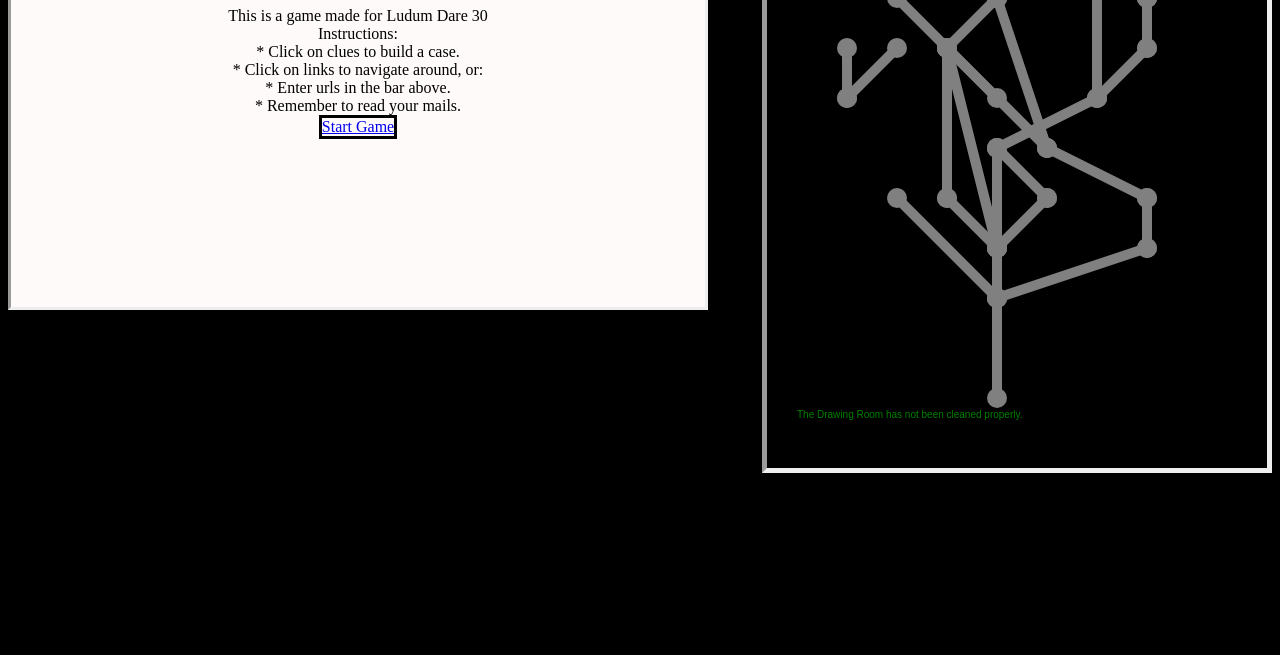
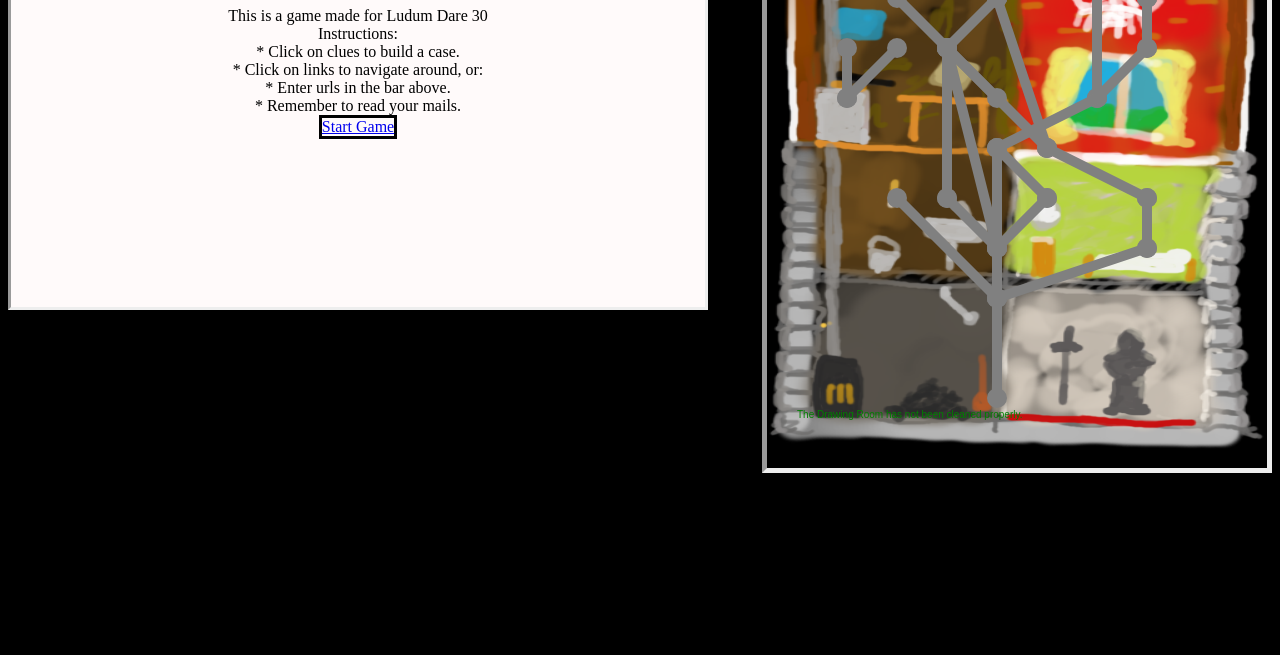
Before and after one commit to Osthekake/LD30, a plain HTML site: page main.html in a window 1280 px wide. Shown: the part 145-800 px from the top of the page. Drawn offline with Linux system fonts and the light colour scheme.

Commit message:
now using background

```diff
--- a/ConnectionHelper.js
+++ b/ConnectionHelper.js
@@ -1,7 +1,7 @@
 var clickables = []
 
 var ConnectionHelper = {
-	init : function(ctx){
+	init : function(ctx, house){
 		for(var connectionId in Connections){
 			var connection = Connections[connectionId];
 
@@ -17,6 +17,7 @@ var ConnectionHelper = {
 			}
 		}
 		ConnectionHelper.ctx = ctx;
+		ConnectionHelper.house = house;
 		ConnectionHelper.render();
 	},
 	solve : function(id){
@@ -76,8 +77,8 @@ var ConnectionHelper = {
 	},
 	render : function(){
 		var ctx = ConnectionHelper.ctx;
-		ctx.fillStyle = "black";
-		ctx.fillRect(0, 0, 500, 600);
+		ctx.clearRect(0, 0, 500, 600);
+		ctx.drawImage(ConnectionHelper.house, 0, 0, 500, 600);
 		for(var cid in Connections){
 			var connection = Connections[cid];
 			if(!connection.solved){
--- a/TextContent.js
+++ b/TextContent.js
@@ -157,7 +157,7 @@ var Pages = {
 	"www.beauly-house.com" : new PutInSite("www.beauly-house.com", {
 		"mansion" : [
 			new StyledDiv([
-				new Image("img/mansion.jpg", 250, 200)
+				new MImage("img/mansion.jpg", 250, 200)
 			], "", "float:right;"),
 			new Paragraph([new JustText("Welcome to Beauly House. The home of the Conways.")])
 		]
@@ -459,7 +459,7 @@ var Pages = {
 			new Header([new JustText("Date: 11.05.1904")], "h4"),
 			new JustText("Following an unseasonable gale, several ships and small boat were found washed ashore down the coast, having been ripped away from their moorings in the night.<br/>"),
 			new JustText("All of the craft have been returned to their rightful owners, with the exception of one clipper, the SS Nostromo, which appears to have been abandoned some time ago. Anyone with any information regarding this vessel should contact the harbourmaster at Linmouth.<br/>"),
-			new Image("img/women.jpg", 150, 250),
+			new MImage("img/women.jpg", 150, 250),
 			new JustText("<br/>(in the picture:) Anne Conway and "),
 			new Clue("her three daughters", "anne_has_only_daughters"),
 			new JustText(" are looking at the ships.")
--- a/TextTypes.js
+++ b/TextTypes.js
@@ -11,7 +11,7 @@ function Paragraph(nodes){
 	this.nodes = nodes;
 }
 
-function Image(src, width, height){
+function MImage(src, width, height){
 	this.src = src;
 	this.width = width;
 	this.height = height;
@@ -96,7 +96,7 @@ Paragraph.prototype = {
 	}
 }
 
-Image.prototype = {
+MImage.prototype = {
 	asHTML : function(s) {
 		var img = document.createElement('img');
 		img.src = this.src;
--- a/main.html
+++ b/main.html
@@ -26,18 +26,21 @@
     	<div style="float:right; border-style:inset; border-width:5px;">
     		<img src="img/cycle.png" id="cycle" style="position:fixed; top:7;"></img>
 	    	<canvas id="connections" width="500" height="600">
-	    		connections go here
 	    	</canvas>
 	    </div>
 	    <script>
 	    	var canvas = document.getElementById("connections");
 	    	var ctx = canvas.getContext("2d");
-	    	ConnectionHelper.init(ctx);
-	    	MailBox.init(document.getElementById("mailicon"));
-	    	PageHelper.init(document.getElementById("page"), document.getElementById("address"));
-	    	PageHelper.loadPage("about:game");
-	    	document.getElementById("cycle").onclick = function(){ConnectionHelper.cycleHighlight();};
-	    	document.getElementById("back").onclick = function(){PageHelper.back();};
+	    	var house =  new Image();
+	    	house.onload = function(){
+		    	ConnectionHelper.init(ctx, house);
+		    	MailBox.init(document.getElementById("mailicon"));
+		    	PageHelper.init(document.getElementById("page"), document.getElementById("address"));
+		    	PageHelper.loadPage("about:game");
+		    	document.getElementById("cycle").onclick = function(){ConnectionHelper.cycleHighlight();};
+		    	document.getElementById("back").onclick = function(){PageHelper.back();};
+		    }
+		    house.src = "img/house.png";
 	    </script>
     </body>
 </html>
```
